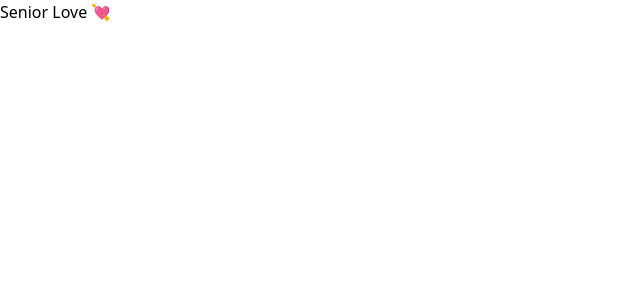
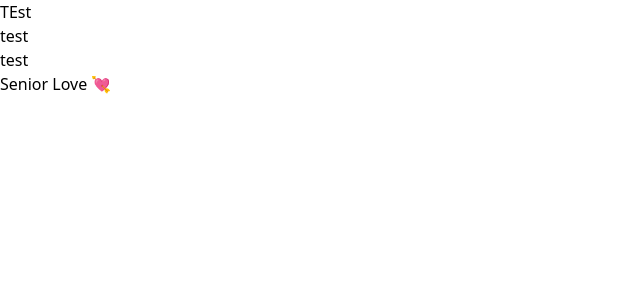
Before and after one commit to sll0yd/seniorlove-front, a React (Vite) app: page / in a window 1280 px wide. Shown: the top 300 px of the page, without its empty margins (0-640 px from the left). Built offline with nearby package versions, Linux system fonts and the light colour scheme.

Commit message:
create folders

```diff
--- a/src/App.tsx
+++ b/src/App.tsx
@@ -1,8 +1,10 @@
 import "./index.css";
+import Nav from "./components/Nav";
 
 function App() {
 	return (
 		<>
+			<Nav />
 			<h1>Senior Love 💘</h1>
 		</>
 	);
--- a/src/components/Nav.tsx
+++ b/src/components/Nav.tsx
@@ -0,0 +1,19 @@
+function Nav() {
+	return (
+		<nav>
+			<ul>
+				<li>
+					<p>TEst </p>
+				</li>
+				<li>
+					<p>test</p>
+				</li>
+        <li>
+					<p>test</p>
+				</li>
+			</ul>
+		</nav>
+	);
+}
+
+export default Nav;
```
Also changed, not shown: src/layouts/MainLayout.tsx (added), src/pages/Homepage.tsx (added), src/utils/axios.ts (added).
